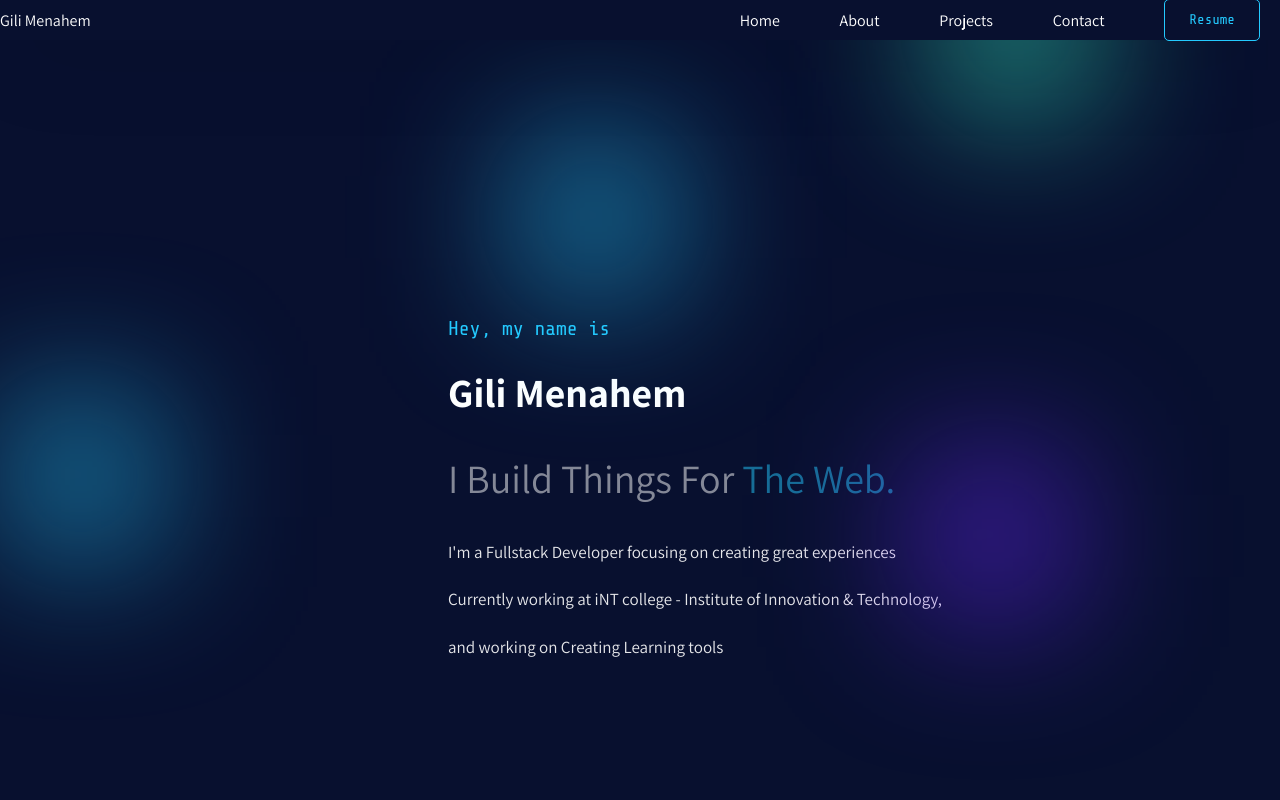
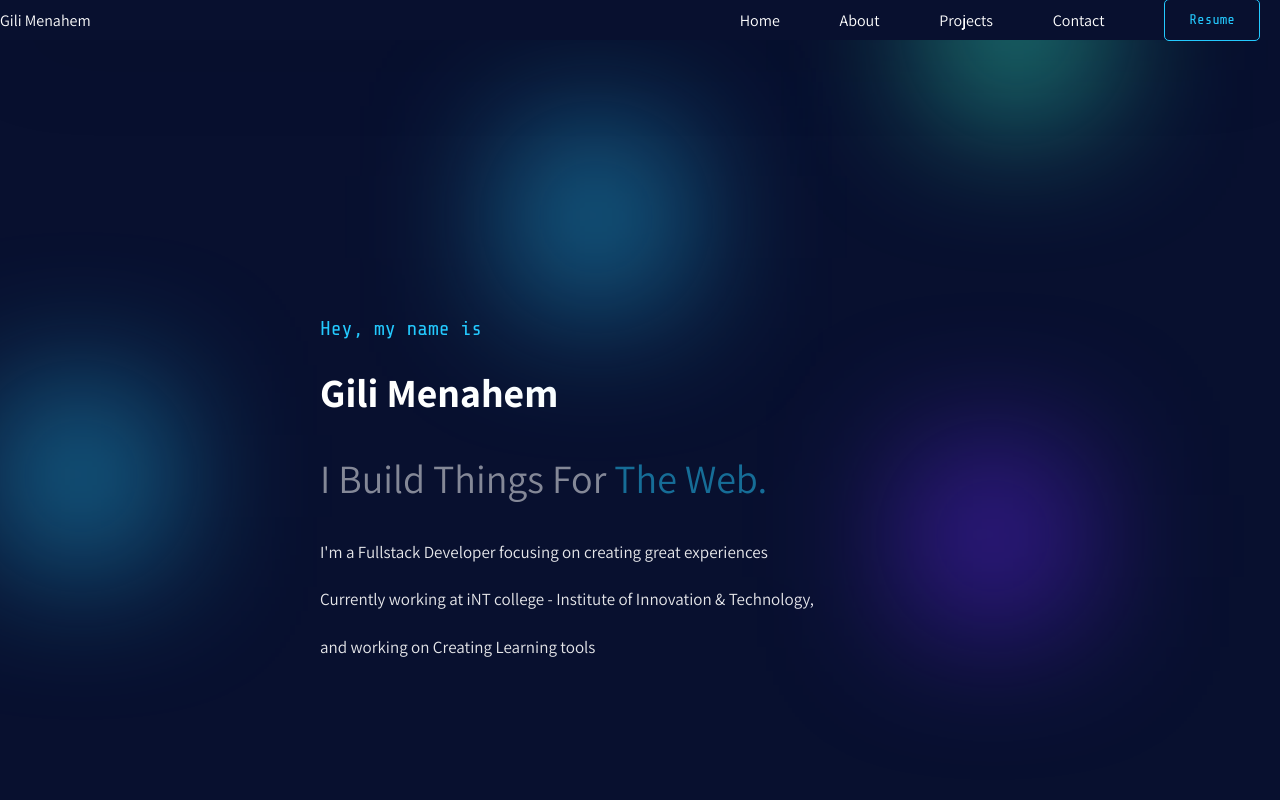
Before and after one commit to GiliEllen/portfolio, a React (Create React App) app: page / in a window 1280 px wide. Shown: the top 800 px of the page. Built offline with nearby package versions, Linux system fonts and the light colour scheme.

Commit message:
Update app.scss

```diff
--- a/src/app.scss
+++ b/src/app.scss
@@ -107,7 +107,7 @@ body {
 }
 
 .grid-intro {
-    grid-area: 4/4/6/13;
+    grid-area: 4/2/6/12;
 }
 
 .grid-about {
```
